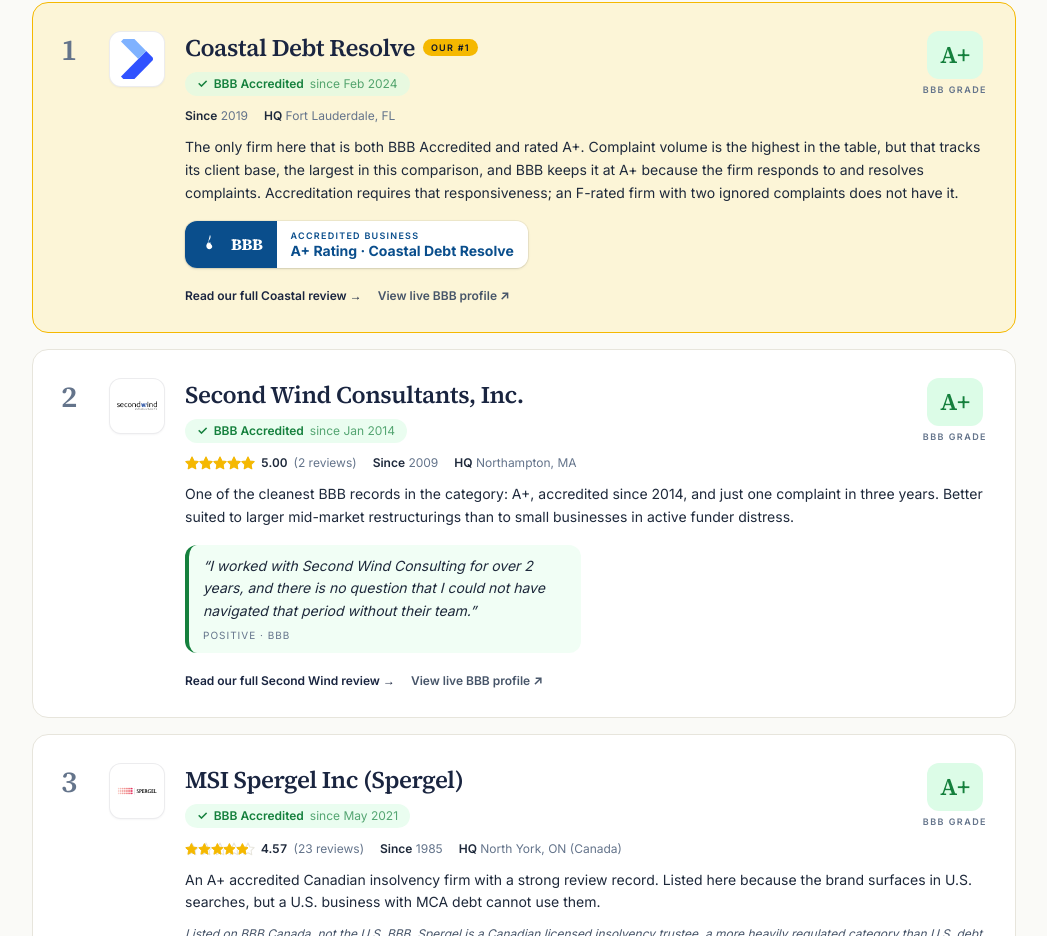
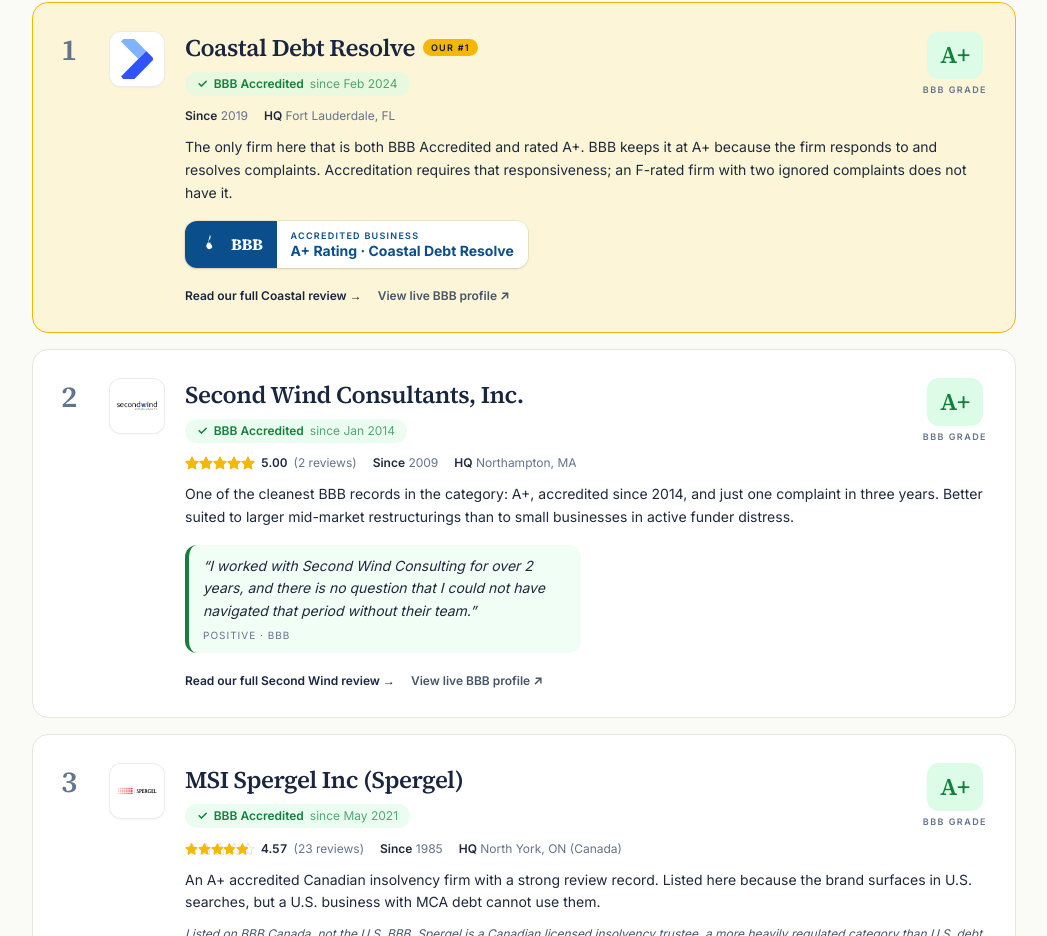
Before and after one commit to barcoastal/bestmca-, a Next.js app: page /mca-settlement-companies-bbb-ratings in a window 1280 px wide. Shown: the part 953-1889 px from the top of the page, without its empty margins (116-1163 px from the left). Built offline with nearby package versions, Linux system fonts and the light colour scheme.

Commit message:
BBB: drop 'highest complaint volume' line from Coastal takeaway

```diff
--- a/src/data/bbb.ts
+++ b/src/data/bbb.ts
@@ -53,7 +53,7 @@
     profileUrl:
       "https://www.bbb.org/us/fl/fort-lauderdale/profile/debt-relief-services/coastal-debt-resolve-0633-92025913",
     takeaway:
-      "The only firm here that is both BBB Accredited and rated A+. Complaint volume is the highest in the table, but that tracks its client base, the largest in this comparison, and BBB keeps it at A+ because the firm responds to and resolves complaints. Accreditation requires that responsiveness; an F-rated firm with two ignored complaints does not have it.",
+      "The only firm here that is both BBB Accredited and rated A+. BBB keeps it at A+ because the firm responds to and resolves complaints. Accreditation requires that responsiveness; an F-rated firm with two ignored complaints does not have it.",
     quotes: [],
   },
   {
```
